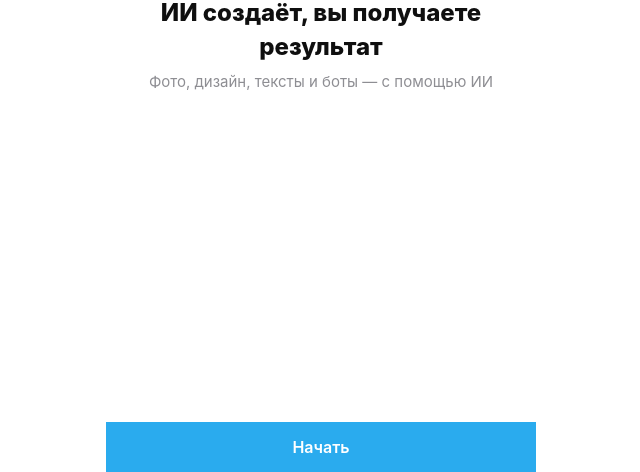
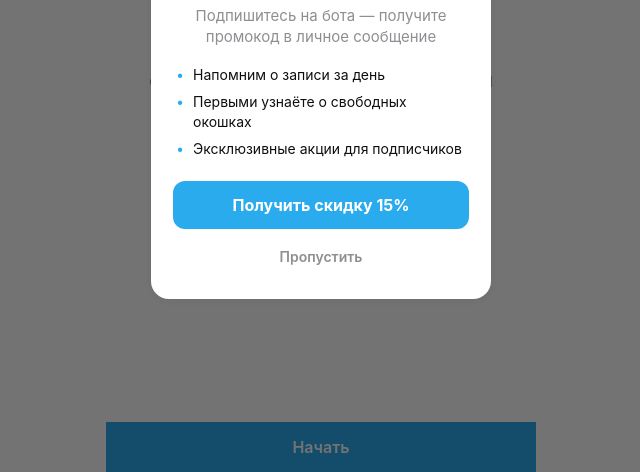
Before and after one commit to svtlnzm-max/AIshkaGo, a plain HTML site: page tg-app/index.html in a window 1280 px wide. Shown: the part 328-800 px from the top of the page, without its empty margins (319-959 px from the left). Drawn offline with Linux system fonts and the light colour scheme.

Commit message:
Добавить экран-оффер со скидкой 15% при первом открытии
Модалка показывается один раз (флаг в localStorage), ведёт на Mini App
бота через кнопку "Получить скидку 15%".

Co-Authored-By: Claude Sonnet 5 <noreply@anthropic.com>

```diff
--- a/tg-app/css/style.css
+++ b/tg-app/css/style.css
@@ -512,3 +512,93 @@ body.has-fallback-main-button #tabbar { display: none; }
   font-size: 15px;
   text-align: left;
 }
+
+/* ---------------------------- оффер (модалка при первом открытии) ---------------------------- */
+
+.offer-overlay {
+  position: fixed;
+  inset: 0;
+  background: rgba(0, 0, 0, 0.55);
+  display: flex;
+  align-items: center;
+  justify-content: center;
+  padding: 24px;
+  z-index: 100;
+  animation: offerOverlayIn 220ms ease both;
+}
+.offer-overlay.is-closing { animation: offerOverlayOut 200ms ease both; }
+
+@keyframes offerOverlayIn { from { opacity: 0; } to { opacity: 1; } }
+@keyframes offerOverlayOut { from { opacity: 1; } to { opacity: 0; } }
+
+.offer-card {
+  width: 100%;
+  max-width: 340px;
+  background: var(--tg-section-bg);
+  border-radius: var(--radius-lg);
+  padding: 28px 22px 22px;
+  text-align: center;
+  box-shadow: var(--shadow-soft);
+  animation: offerCardIn 260ms cubic-bezier(0.22, 0.61, 0.36, 1) both;
+}
+.offer-overlay.is-closing .offer-card { animation: offerCardOut 200ms ease both; }
+
+@keyframes offerCardIn {
+  from { opacity: 0; transform: scale(0.9) translateY(10px); }
+  to { opacity: 1; transform: scale(1) translateY(0); }
+}
+@keyframes offerCardOut {
+  from { opacity: 1; transform: scale(1); }
+  to { opacity: 0; transform: scale(0.95); }
+}
+
+.offer-emoji { display: block; font-size: 48px; line-height: 1; margin-bottom: 14px; }
+.offer-title { font-size: 22px; font-weight: 800; margin-bottom: 8px; }
+.offer-subtitle { font-size: 15px; color: var(--tg-hint); margin-bottom: 18px; }
+
+.offer-bullets {
+  list-style: none;
+  padding: 0;
+  margin: 0 0 22px;
+  display: flex;
+  flex-direction: column;
+  gap: 8px;
+  text-align: left;
+}
+.offer-bullets li {
+  font-size: 14px;
+  padding-left: 20px;
+  position: relative;
+}
+.offer-bullets li::before {
+  content: '•';
+  color: var(--accent);
+  font-weight: 800;
+  position: absolute;
+  left: 4px;
+}
+
+.offer-button {
+  display: flex;
+  align-items: center;
+  justify-content: center;
+  width: 100%;
+  min-height: 48px;
+  border: none;
+  border-radius: var(--radius-md);
+  background: var(--accent);
+  color: #fff;
+  font-size: 16px;
+  font-weight: 700;
+  margin-bottom: 8px;
+}
+
+.offer-skip {
+  width: 100%;
+  min-height: 40px;
+  background: none;
+  border: none;
+  color: var(--tg-hint);
+  font-size: 14px;
+  font-weight: 600;
+}
--- a/tg-app/index.html
+++ b/tg-app/index.html
@@ -44,6 +44,7 @@
   <script src="js/telegram.js"></script>
   <script src="js/router.js"></script>
   <script src="js/screens.js"></script>
+  <script src="js/offer.js"></script>
   <script src="js/app.js"></script>
 </body>
 </html>
--- a/tg-app/js/app.js
+++ b/tg-app/js/app.js
@@ -25,6 +25,8 @@ document.addEventListener('DOMContentLoaded', () => {
   loadDraft('welcome_seen', (seen) => {
     Router.stack = [{ screen: seen ? 'catalog' : 'welcome', params: {} }];
     Router.init(container, tabbar);
+    // Оффер показываем поверх первого экрана (тоже только один раз, см. offer.js)
+    initOfferModal();
   });
 });
 
--- a/tg-app/js/data.js
+++ b/tg-app/js/data.js
@@ -10,6 +10,21 @@ const BRAND = {
   tagline: 'ИИ создаёт, вы получаете результат',
   welcomeSubtitle: 'Фото, дизайн, тексты и боты — с помощью ИИ',
   supportBotUsername: '@neurostudio_support', // TODO: заменить на реальный юзернейм бота поддержки
+};
+
+// Оффер со скидкой — показывается один раз при первом открытии приложения
+// (логика показа и localStorage — в offer.js)
+const OFFER = {
+  emoji: '🎁',
+  title: 'Скидка 15% на первую запись',
+  subtitle: 'Подпишитесь на бота — получите промокод в личное сообщение',
+  bullets: [
+    'Напомним о записи за день',
+    'Первыми узнаёте о свободных окошках',
+    'Эксклюзивные акции для подписчиков',
+  ],
+  buttonText: 'Получить скидку 15%',
+  link: 'https://t.me/AIshkaGoBot/app',
 };
 
 // Категории услуг — определяют плитки на главном экране и группировку в каталоге
--- /dev/null
+++ b/tg-app/js/offer.js
@@ -0,0 +1,50 @@
+/**
+ * offer.js — модалка с оффером (скидка за подписку на бота).
+ * Показывается один раз при первом открытии приложения, флаг — в localStorage
+ * (не в CloudStorage/telegram.js-хранилище: это разовая пометка именно
+ * браузера/устройства, а не данные, которые нужно синхронизировать через Telegram).
+ */
+
+const OFFER_SEEN_KEY = 'offer_seen';
+
+function initOfferModal() {
+  let alreadySeen = false;
+  try {
+    alreadySeen = localStorage.getItem(OFFER_SEEN_KEY) === '1';
+  } catch (e) {
+    // приватный режим браузера / localStorage недоступен — просто не показываем повторно за сессию
+    alreadySeen = true;
+  }
+  if (alreadySeen) return;
+
+  const overlay = document.createElement('div');
+  overlay.className = 'offer-overlay';
+  overlay.innerHTML = `
+    <div class="offer-card">
+      <span class="offer-emoji">${OFFER.emoji}</span>
+      <h2 class="offer-title">${OFFER.title}</h2>
+      <p class="offer-subtitle">${OFFER.subtitle}</p>
+      <ul class="offer-bullets">
+        ${OFFER.bullets.map((b) => `<li>${b}</li>`).join('')}
+      </ul>
+      <button class="offer-button tappable" data-action="offer-cta">${OFFER.buttonText}</button>
+      <button class="offer-skip tappable" data-action="offer-skip">Пропустить</button>
+    </div>`;
+  document.body.appendChild(overlay);
+
+  function dismiss() {
+    try { localStorage.setItem(OFFER_SEEN_KEY, '1'); } catch (e) { /* приватный режим — молча игнорируем */ }
+    overlay.classList.add('is-closing');
+    setTimeout(() => overlay.remove(), 200);
+  }
+
+  overlay.querySelector('[data-action="offer-cta"]').addEventListener('click', () => {
+    hapticTap();
+    openTelegramLink(OFFER.link);
+    dismiss();
+  });
+  overlay.querySelector('[data-action="offer-skip"]').addEventListener('click', () => {
+    hapticTap();
+    dismiss();
+  });
+}
```
Also changed, not shown: 1 other file.
